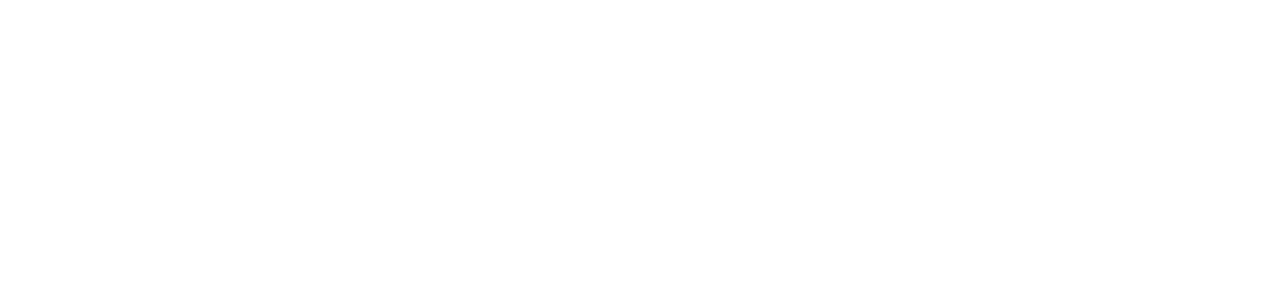
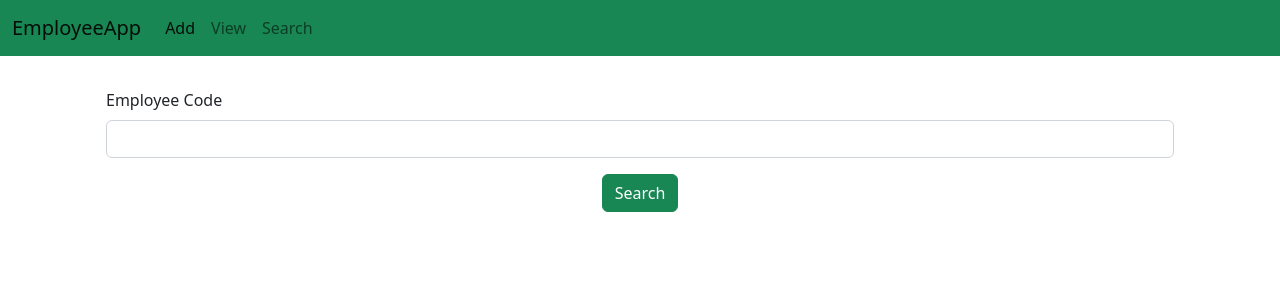
Before and after one commit to hami-r/EmployeeAppNewAngular, an Angular app: page /search in a window 1280 px wide. Before the commit this address led to /. Shown: the top 300 px of the page. Built offline with nearby package versions, Linux system fonts and the light colour scheme.

Commit message:
search api

```diff
--- a/src/app/api.service.ts
+++ b/src/app/api.service.ts
@@ -15,4 +15,8 @@
   fetchEmployee = () => {
     return this.http.get("http://localhost:8080/view")
   }
+
+  searchEmployee = (dataToSend:any) => {
+    return this.http.post("http://localhost:8080/search",dataToSend)
+  }
 }
--- a/src/app/app.module.ts
+++ b/src/app/app.module.ts
@@ -19,6 +19,10 @@
   {
     path:"view",
     component:ViewEmployeeComponent
+  },
+  {
+    path:"search",
+    component:SearchEmployeeComponent
   }
 
 ]
--- a/src/app/navbar/navbar.component.html
+++ b/src/app/navbar/navbar.component.html
@@ -12,6 +12,9 @@
           <li class="nav-item">
             <a class="nav-link" routerLink="/view">View</a>
           </li>
+          <li class="nav-item">
+            <a class="nav-link" routerLink="/search">Search</a>
+          </li>
         </ul>
       </div>
     </div>
--- a/src/app/search-employee/search-employee.component.html
+++ b/src/app/search-employee/search-employee.component.html
@@ -12,6 +12,32 @@
                     <button (click)="searchEmployee()" class="btn btn-success">Search</button>
                 </div>
             </div>
+            <div class="row g-2" *ngFor="let i of searchData">
+                <div class="col col-12 col-sm-6 col-md-6 col-lg-6 col-xl-6 col-xxl-6">
+                    <label for="" class="form-label">Name</label>
+                    <input type="text" class="form-control"  value="{{i.name}}" readonly>
+                </div>
+                <div class="col col-12 col-sm-6 col-md-6 col-lg-6 col-xl-6 col-xxl-6">
+                    <label for="" class="form-label">Designation</label>
+                    <input type="text" class="form-control" value="{{i.designation}}" readonly>
+                </div>
+                <div class="col col-12 col-sm-6 col-md-6 col-lg-6 col-xl-6 col-xxl-6">
+                    <label for="" class="form-label">Salary</label>
+                    <input type="text" class="form-control" value="{{i.salary}}" readonly>
+                </div>
+                <div class="col col-12 col-sm-6 col-md-6 col-lg-6 col-xl-6 col-xxl-6">
+                    <label for="" class="form-label">Company Name</label>
+                    <input type="text" class="form-control" value="{{i.companyName}}" readonly>
+                </div>
+                <div class="col col-12 col-sm-6 col-md-6 col-lg-6 col-xl-6 col-xxl-6">
+                    <label for="" class="form-label">Mobile No</label>
+                    <input type="text" class="form-control" value="{{i.mobileNo}}" readonly>
+                </div>
+                <div class="col col-12 col-sm-6 col-md-6 col-lg-6 col-xl-6 col-xxl-6">
+                    <label for="" class="form-label">Username</label>
+                    <input type="text" class="form-control" value="{{i.username}}" readonly>
+                </div>
+            </div>
         </div>
     </div>
 </div>
--- a/src/app/search-employee/search-employee.component.ts
+++ b/src/app/search-employee/search-employee.component.ts
@@ -1,4 +1,5 @@
 import { Component } from '@angular/core';
+import { ApiService } from '../api.service';
 
 @Component({
   selector: 'app-search-employee',
@@ -6,13 +7,25 @@
   styleUrls: ['./search-employee.component.css']
 })
 export class SearchEmployeeComponent {
+  constructor(private api:ApiService) {}
   employeeCode = ""
-
+  searchData:any = []
   searchEmployee = () => {
     let data:any = {
       "employeeCode":this.employeeCode
     }
     console.log(data);
+    this.api.searchEmployee(data).subscribe(
+      (response:any) => {
+        console.log(response);
+        if(response.length == 0){
+          alert("Not found")
+        } else {
+          this.searchData = response
+        }
+
+      }
+    )
 
   }
 }
```
